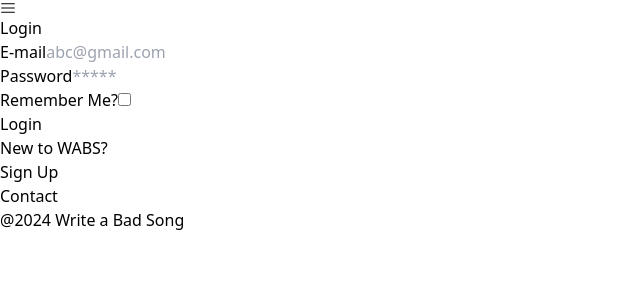
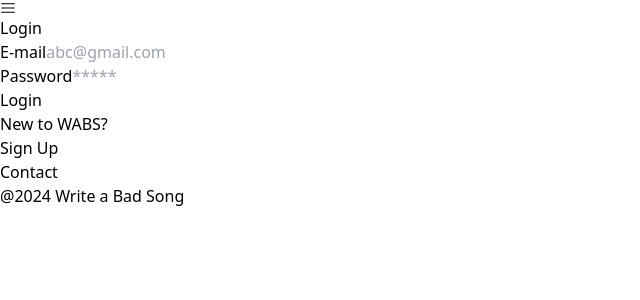
Before and after one commit to leerobertdyer/wabsv2, a React (Vite) app: page /login in a window 1280 px wide. Shown: the top 300 px of the page, without its empty margins (0-640 px from the left). Built offline with nearby package versions, Linux system fonts and the light colour scheme; no server answers; the database is empty.

Commit message:
feat: remove remember me checkbox

```diff
--- a/src/Views/Login/Login.tsx
+++ b/src/Views/Login/Login.tsx
@@ -11,7 +11,7 @@ type PropsDefinition = {
 export default function Login({getProfile}: PropsDefinition) {
   const [email, setEmail] = useState("");
   const [password, setPassword] = useState("");
-  // const [rememberMe, setRememberMe] = useState(false);
+
   const navigate = useNavigate();
 
   async function handleLoginSubmit(e: React.FormEvent<HTMLFormElement>) {
@@ -45,11 +45,6 @@ export default function Login({getProfile}: PropsDefinition) {
             labelName="Password"
             onChange={(e) => setPassword(e.target.value)}
           />
-          <InputField
-            id="rememberMe"
-            type="checkbox"
-            labelName="Remember Me?"
-          />
           <Button type="submit" role="primary" size="full">
             Login
           </Button>
```
